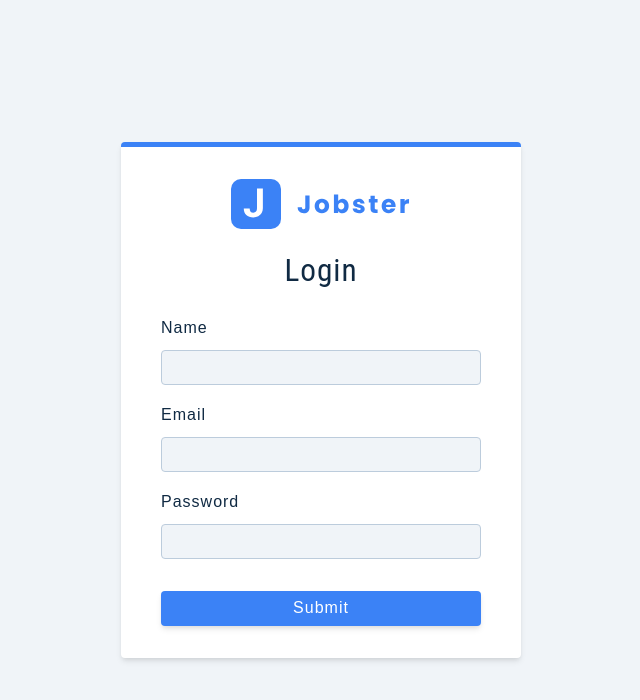
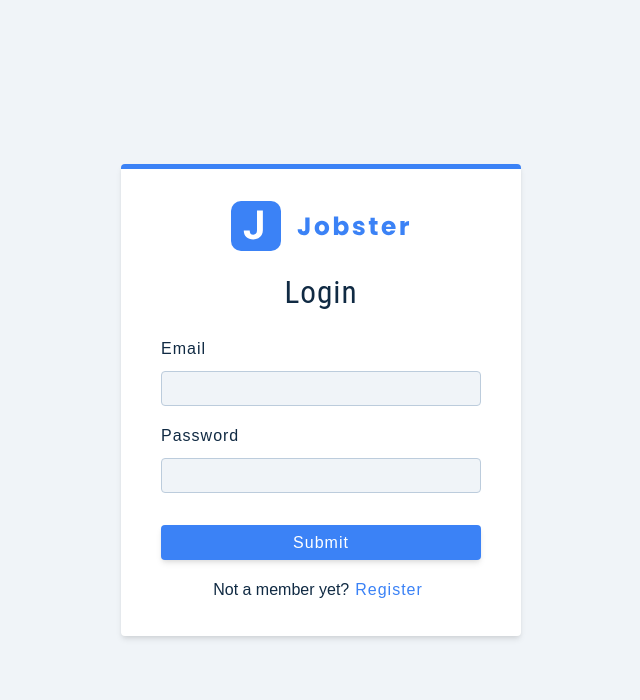
Before and after one commit to Hoanqnqu/job_management, a React (Vite) app: page /register in a window 1280 px wide. Shown: the top 700 px of the page, without its empty margins (319-959 px from the left). Built offline with nearby package versions, Linux system fonts and the light colour scheme.

Commit message:
Handle Change and Empty Values

```diff
--- a/src/pages/Register.jsx
+++ b/src/pages/Register.jsx
@@ -16,28 +16,50 @@ const Register = () => {
     // redux toolkit and useNavigate later
 
     const handleChange = (e) => {
-        console.log(e.target);
+        const name = e.target.name;
+        const value = e.target.value;
+        console.log(`${name}:${value}`);
+        setValues({ ...values, [name]: value });
     };
 
     const onSubmit = (e) => {
         e.preventDefault();
-        console.log(e.target);
-    }
+        const { name, email, password, isMember } = values;
+        if (!email || !password || (!isMember && !name)) {
+            console.log('Please Fill Out All Fields');
+            return;
+        }
+    };
+    const toggleMember = () => {
+        setValues({ ...values, isMember: !values.isMember });
+    };
     return (
         <Wrapper className='full-page'>
             <form className='form' onSubmit={onSubmit}>
                 <Logo />
-                <h3>Login</h3>
+                <h3>{values.isMember ? 'Login' : 'Register'}</h3>
 
                 {/* name field */}
-                <FormRow name={'name'} type={'text'} value={values.name} handleChange={handleChange} />
+                {!values.isMember && (
+                    <FormRow
+                        type='text'
+                        name='name'
+                        value={values.name}
+                        handleChange={handleChange}
+                    />
+                )}
                 <FormRow name={'email'} type={'email'} value={values.email} handleChange={handleChange} />
                 <FormRow name={'password'} type={'password'} value={values.password} handleChange={handleChange} />
-
-
                 <button type='submit' className='btn btn-block'>
                     submit
                 </button>
+                <p>
+                    {values.isMember ? 'Not a member yet?' : 'Already a member?'}
+
+                    <button type='button' onClick={toggleMember} className='member-btn'>
+                        {values.isMember ? 'Register' : 'Login'}
+                    </button>
+                </p>
             </form>
         </Wrapper>
     )
```
